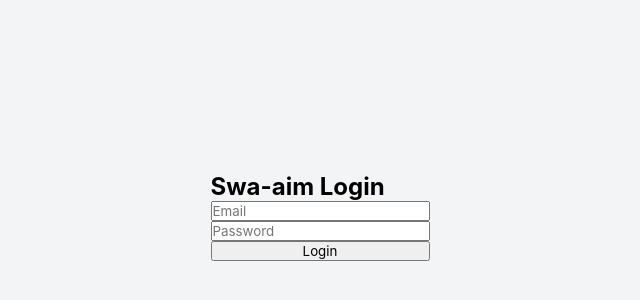
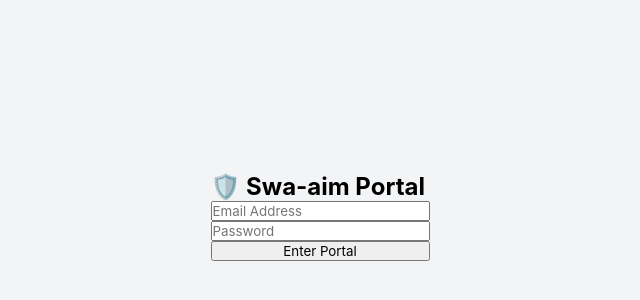
Before and after one commit to manasprabhale/Swa-aim-Portal, a website: page public/login.html in a window 1280 px wide. Shown: the part 184-484 px from the top of the page, without its empty margins (320-960 px from the left). Drawn offline with Linux system fonts and the light colour scheme.

Commit message:
Update login.html

```diff
--- a/public/login.html
+++ b/public/login.html
@@ -2,18 +2,19 @@
 <html lang="en">
 <head>
     <meta charset="UTF-8">
-    <title>Swa-aim Portal - Login</title>
+    <title>Swa-aim Portal - Secure Login</title>
     <link rel="stylesheet" href="style.css">
 </head>
 <body>
-    <div class="login-card">
-        <h2>Swa-aim Login</h2>
+    <div class="login-container">
+        <h2>🛡️ Swa-aim Portal</h2>
         <form id="loginForm">
-            <input type="email" id="email" placeholder="Email" required>
+            <input type="email" id="email" placeholder="Email Address" required>
             <input type="password" id="password" placeholder="Password" required>
-            <button type="submit">Login</button>
+            <button type="submit">Enter Portal</button>
         </form>
     </div>
+
     <script>
         document.getElementById('loginForm').addEventListener('submit', async (e) => {
             e.preventDefault();
@@ -25,6 +26,7 @@
                     password: document.getElementById('password').value
                 })
             });
+
             const data = await res.json();
             if (res.ok) {
                 localStorage.setItem('userId', data.user.id);
```
